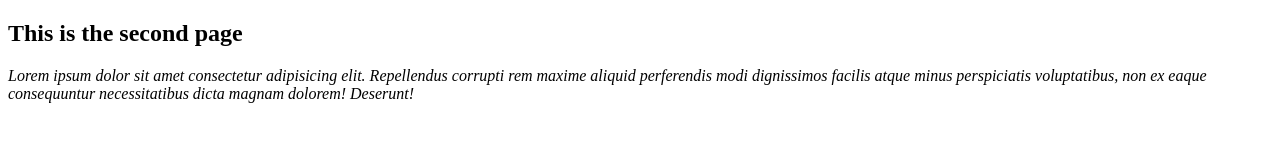
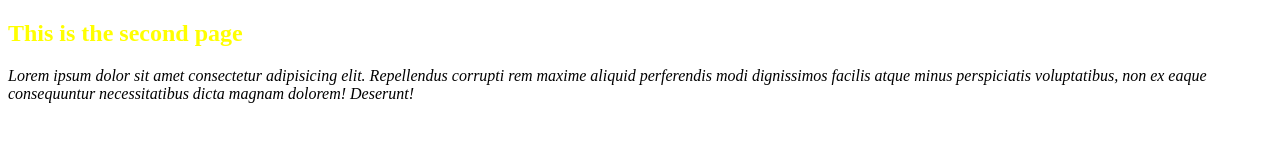
Before and after one commit to marcabounader/SEF-Aha, a plain HTML site: page hello-world/secondPage.html in a window 1280 px wide. Drawn offline with Linux system fonts and the light colour scheme.

Commit message:
added yellow style to the second page

```diff
--- a/hello-world/secondPage.html
+++ b/hello-world/secondPage.html
@@ -5,7 +5,7 @@
         <link href="style.css">
     </head>
     <body>
-        <h2>This is the second page</h2>
+        <h2 style="color:yellow;">This is the second page</h2>
         <p><i>Lorem ipsum dolor sit amet consectetur adipisicing elit. Repellendus corrupti rem maxime aliquid perferendis modi
             dignissimos facilis atque minus perspiciatis voluptatibus, non ex eaque consequuntur necessitatibus dicta magnam
             dolorem! Deserunt!</i></p>
```
